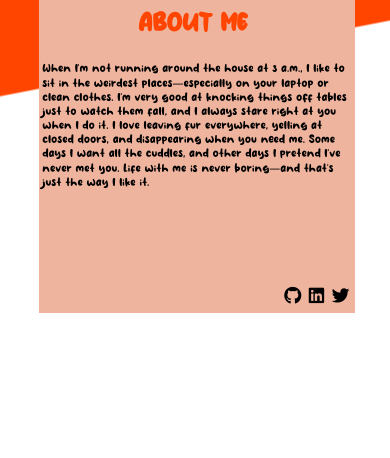
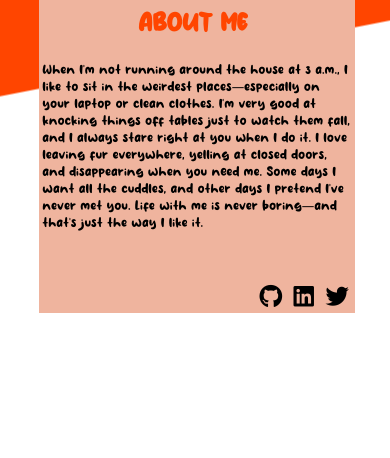
Before and after one commit to abhilash15500/odin-homepage, a plain HTML site: page index.html in a window 390 px wide. Shown: the part 383-841 px from the top of the page. Drawn offline with nearby package versions, Linux system fonts and the light colour scheme.

Commit message:
feat - increase font size for hero section and update learnings and credit in readme file

```diff
--- a/styles.css
+++ b/styles.css
@@ -2,7 +2,6 @@
     font-family: "Coffee-extra";
     src: url("./assets/fonts/Coffee-extra.otf");
 }
-
 
 * {
     padding: 0;
@@ -11,6 +10,10 @@
     font-family: "Coffee-extra", "Segoe UI", Tahoma, Geneva, Verdana, sans-serif;
 }
 
+::selection {
+    background-color: orangered;
+    color: white;
+}
 
 /* For Chrome, Edge, and Safari */
 ::-webkit-scrollbar-thumb {
@@ -22,12 +25,6 @@ html {
     scrollbar-color: orangered transparent;
 }
 
-
-/* body {
-
-} */
-
-
 .hero-section {
     position: relative;
     height: 100vh;
@@ -38,8 +35,6 @@ html {
     justify-content: center;
     background-image: linear-gradient(169deg, orangered 70%, white calc(70% + 2px));
     overflow-x: hidden;
-
-
 }
 
 .hero-image-container {
@@ -56,11 +51,7 @@ html {
     width: 100%;
 }
 
-
-
-
 .about-me-div {
-
     position: relative;
     font-size: clamp(0.5rem, 1.3vw, 2.1rem);
     background-color: rgb(239, 180, 158);
@@ -69,14 +60,9 @@ html {
     flex-direction: column;
     align-items: center;
     justify-content: space-between;
-    /* border: 2px solid black; */
     height: 60%;
     width: 50%;
     margin-left: 35%;
-
-
-
-
 }
 
 .about-me-text-div {
@@ -85,7 +71,6 @@ html {
     justify-content: space-between;
     height: 100%;
 }
-
 
 .social-media-icons-div {
     justify-self: flex-end;
@@ -97,7 +82,6 @@ html {
     width: 20%;
     height: 14%;
     gap: 12%;
-
 }
 
 .social-media-icons {
@@ -116,7 +100,6 @@ html {
     padding-left: 1%;
 }
 
-
 .headings,
 .work-title {
     color: orangered;
@@ -124,16 +107,11 @@ html {
 
 
 .work-section {
-    /* overflow-x: hidden; */
-    /* border: 2px solid black; */
     margin: 5%;
     margin-top: 0;
-    /* height: 80vh; */
-
 }
 
 .my-work-heading {
-
     font-size: 4vw;
     padding-left: 5%;
     padding-bottom: 1%;
@@ -143,7 +121,6 @@ html {
 .work-instance {
     box-shadow: 0 0 0 2px rgb(186, 70, 24), 8px 8px 0 0 rgb(221, 73, 32);
     background-color: rgb(239, 180, 158);
-    /* border: 2px solid black; */
     display: flex;
     flex-direction: column;
     justify-content: space-around;
@@ -157,27 +134,21 @@ html {
     height: 22vh;
 }
 
-
 .work-grid {
-    /* border: 2px solid black; */
     height: 100%;
     padding-left: 5%;
     padding-right: 5%;
     display: grid;
-    /* grid-template-columns: repeat(3,1fr); */
     grid-template-columns: repeat(auto-fit, minmax(250px, 1fr));
     gap: 6%;
 
 }
 
 .work-title-icons-div {
-
-    /* padding: 2%; */
     display: flex;
     flex-direction: row;
     justify-content: space-between;
     align-items: center;
-    /* gap: 100px; */
     width: 100%;
 }
 
@@ -198,17 +169,13 @@ html {
 
 
 .footer-section {
-    /* overflow: hidden; */
-    /* border: 2px solid black; */
     background-color: orangered;
-    /* height: 50vh; */
     margin-top: 12.8%;
     overflow-x: hidden;
 }
 
 
 .footer-section-content {
-
     display: flex;
     flex-direction: row;
     justify-content: center;
@@ -216,7 +183,6 @@ html {
 }
 
 .footer-image-div {
-    /* border: 2px solid black; */
     height: 48vh;
     width: 55%;
     margin: 2%;
@@ -226,13 +192,12 @@ html {
 .footer-image {
     height: 100%;
     width: 100%;
-    object-fit:cover;
+    object-fit: cover;
 }
 
 
 .contact-me-heading {
     color: black;
-
     font-size: 50px;
     padding-left: 7%;
     padding-bottom: 1%;
@@ -240,8 +205,6 @@ html {
 }
 
 .contact-me-div {
-
-    /* border: 2px solid black; */
     display: flex;
     flex-direction: column;
     justify-content: space-evenly;
@@ -272,14 +235,12 @@ html {
 }
 
 .contact-me-div>* {
-    /* width: 100%; */
     margin-left: 2%;
     margin-bottom: 2%;
 }
 
 
 /* MEDIA QUERIES */
-/* Tablets (portrait & smaller landscape tablets) */
 @media (max-width: 900px) {
     .hero-image-container {
         width: 55%;
@@ -316,11 +277,7 @@ html {
     #orange-cat-heading {
         z-index: 3;
         color: white;
-        font-size: 20px;
-        /* background-color: red; */
-        /* text-align: center; */
         font-weight: 800;
-
         font-size: clamp(1rem, 2.5vw, 2rem);
         position: absolute;
         top: -12%;
@@ -367,7 +324,6 @@ html {
 /* Small devices (phones, large phones like iPhone Plus) */
 @media (max-width: 600px) {
     .hero-section {
-        /* border: 2px solid black; */
         display: flex;
         flex-direction: column;
         justify-content: center;
@@ -400,16 +356,20 @@ html {
     }
 
     .about-me-text-div {
-        font-size: 2.8vw;
+        font-size: 3.2vw;
     }
 
     .social-media-icons-div {
         position: absolute;
         margin-right: 2%;
         justify-self: flex-end;
-        left: 78%;
+        left: 74%;
         top: 88%;
+    }
 
+    .social-media-icons {
+        font-size: 6vw;
+        padding: 3%;
     }
 
     .about-me-heading {
@@ -432,12 +392,9 @@ html {
         position: relative
     }
 
-    ;
-
     .work-instance {
         box-shadow: 0 0 0 2px rgb(186, 70, 24), 8px 8px 0 0 rgb(221, 73, 32);
         background-color: rgb(239, 180, 158);
-        /* border: 2px solid black; */
         display: flex;
         flex-direction: column;
         justify-content: space-around;
@@ -456,14 +413,13 @@ html {
     }
 
     .footer-section {
-        /* border: 2px solid black; */
         margin-bottom: 0px;
     }
+
     .footer-section-content {
         display: flex;
         flex-direction: column;
         align-items: center;
-        /* border: 2px dashed black; */
     }
 
 
@@ -492,8 +448,5 @@ html {
     .footer-image-div {
         width: 100%;
         padding: 5%;
-
     }
-
-
 }
```
Also changed, not shown: index.html (line endings or trailing spaces), 1 other file.
